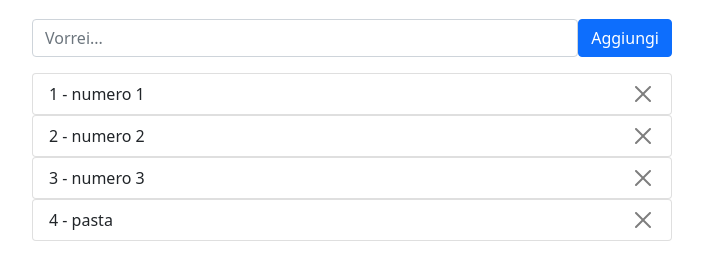
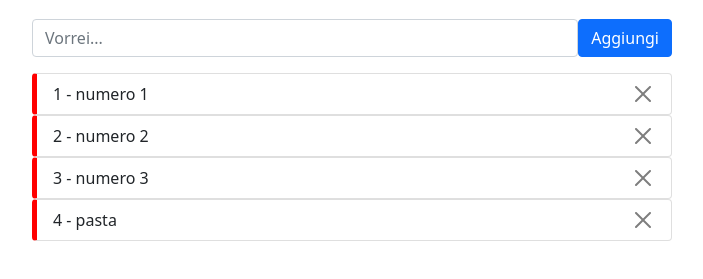
Before and after one commit to yanitejeda/vue-todolist, a plain HTML site: page index.html in a window 1280 px wide. Shown: the part 53-332 px from the top of the page, without its empty margins (288-991 px from the left). Drawn offline with nearby package versions, Linux system fonts and the light colour scheme.

Commit message:
completo - aggiunto colore statico al bordo

```diff
--- a/index.html
+++ b/index.html
@@ -29,7 +29,7 @@
 
                 <ul class="list-group">
 
-                    <li d-flex class="list-group-item d-flex justify-content-between">{{i+1}} - {{elenco}}
+                    <li style="border-left: 5px solid red;" d-flex class="list-group-item d-flex justify-content-between">{{i+1}} - {{elenco}}
 
 
                         <!-- ho bisogno dell'indice per eliminare l'elemento nell'indice che mi interessa altrimenti mi cancella il primo elemento nella lista
--- a/style.css
+++ b/style.css
@@ -7,3 +7,7 @@
     width: 50%;
     margin: 0 auto;
 }
+
+ul li{
+    border-left: 5px solid red;
+}
```
